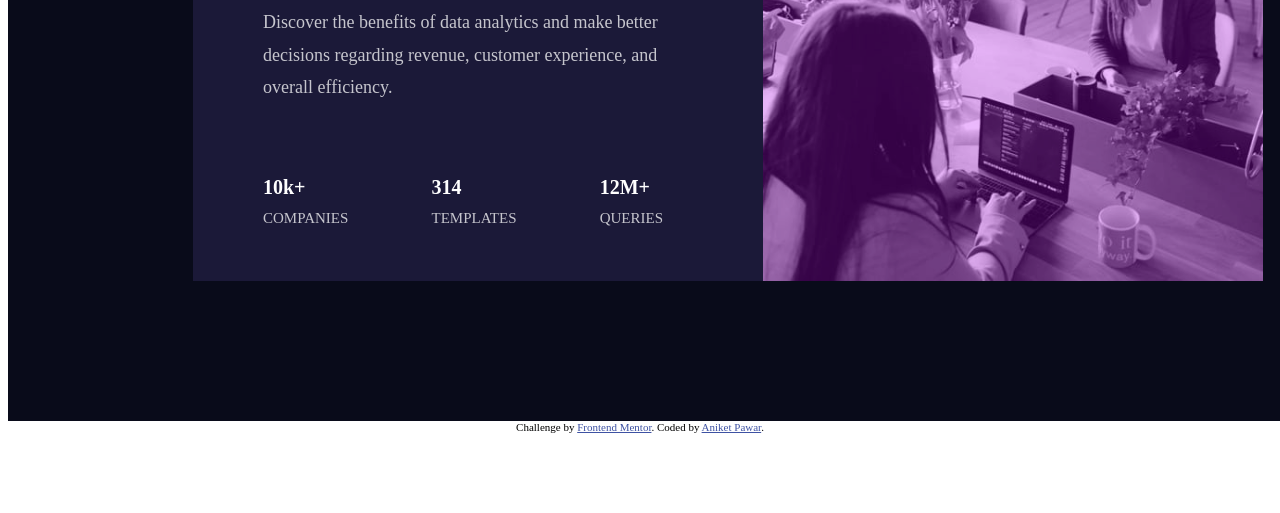
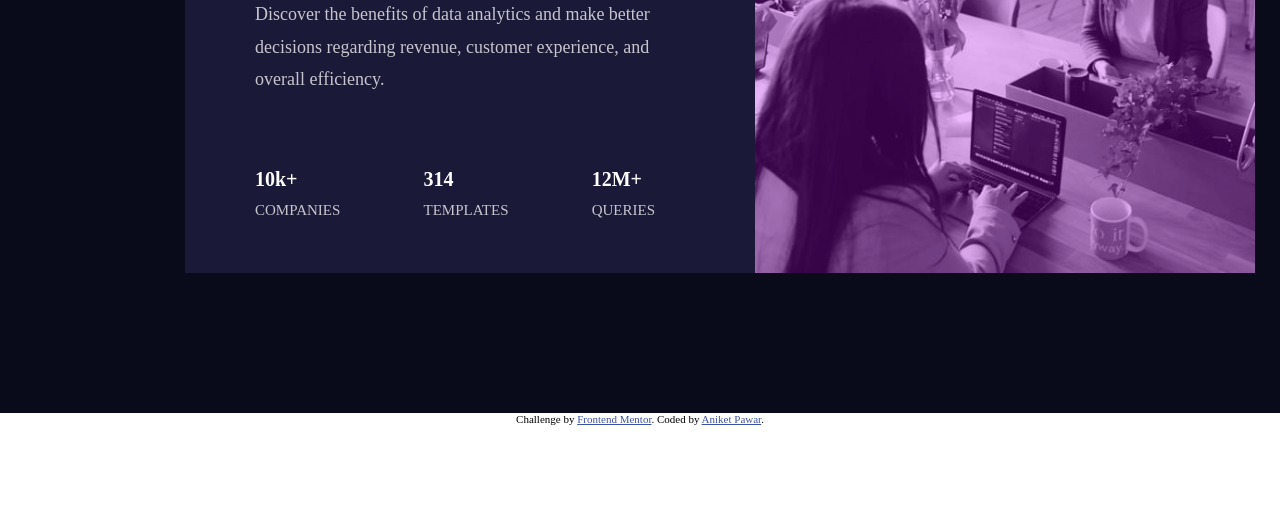
Before and after one commit to Aniketanantpwr/frontend-mentor-challenge5, a plain HTML site: page index.html in a window 1280 px wide. Shown: the part 287-800 px from the top of the page. Drawn offline with Linux system fonts and the light colour scheme.

Commit message:
Update styles.css

```diff
--- a/styles.css
+++ b/styles.css
@@ -1,7 +1,6 @@
-/* body{
-    width: 1440px;
-    align-items: center;
-} */
+body{
+    margin:0px
+}
 
 .container{
     display:flex;
```
